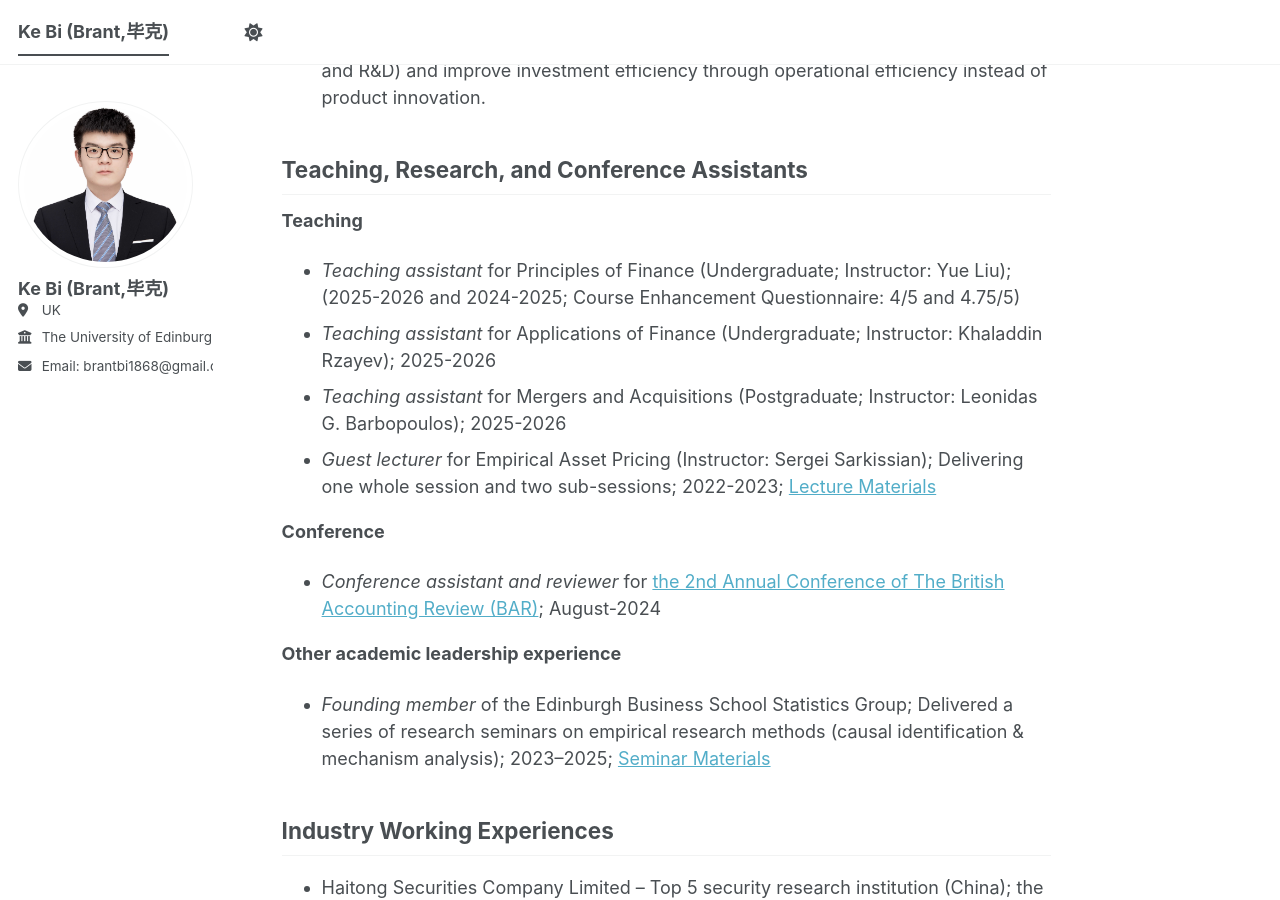
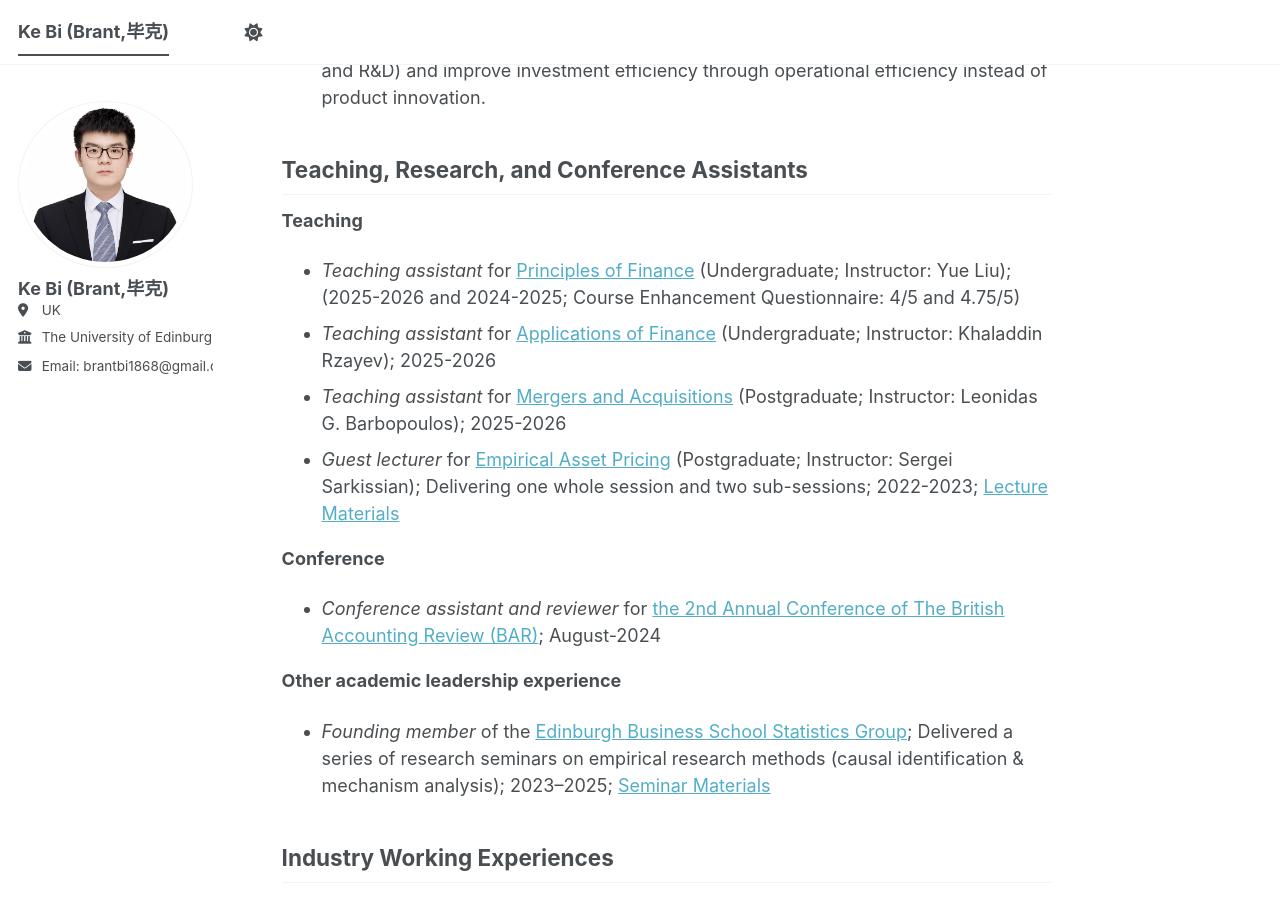
Before and after one commit to brant1868/brant1868.github.io, a Jekyll site: the page built from _pages/about.md, in a window 1280 px wide and 900 px high, scrolled down 1382 px. Built offline with Jekyll 4.4.1, drawn with Linux system fonts in a browser that asks for light colours; a script bundle is joined from its source files by our own code; library files that are not in the unit come from our copies.

Commit message:
Update about.md

```diff
--- a/_pages/about.md
+++ b/_pages/about.md
@@ -44,16 +44,16 @@ Teaching, Research, and Conference Assistants
 ------
 <!-- The University of Edinburgh, Business School -->
 **Teaching**
-- _Teaching assistant_ for Principles of Finance (Undergraduate; Instructor: Yue Liu); (2025-2026 and 2024-2025; Course Enhancement Questionnaire: 4/5 and 4.75/5)
-- _Teaching assistant_ for Applications of Finance (Undergraduate; Instructor: Khaladdin Rzayev); 2025-2026
-- _Teaching assistant_ for Mergers and Acquisitions (Postgraduate; Instructor: Leonidas G. Barbopoulos); 2025-2026
-- _Guest lecturer_ for Empirical Asset Pricing (Instructor: Sergei Sarkissian); Delivering one whole session and two sub-sessions; 2022-2023; [Lecture Materials](https://drive.google.com/drive/folders/1hnpZs2fTQ1Ec00MFrXASNdiUDNSlouEq?usp=sharing){:target="_blank" }
+- _Teaching assistant_ for [Principles of Finance](https://www.drps.ed.ac.uk/26-27/dpt/cxbust08003.htm){:target="_blank" } (Undergraduate; Instructor: Yue Liu); (2025-2026 and 2024-2025; Course Enhancement Questionnaire: 4/5 and 4.75/5)
+- _Teaching assistant_ for [Applications of Finance](https://www.drps.ed.ac.uk/26-27/dpt/cxbust08018.htm){:target="_blank" } (Undergraduate; Instructor: Khaladdin Rzayev); 2025-2026
+- _Teaching assistant_ for [Mergers and Acquisitions](https://www.drps.ed.ac.uk/25-26/dpt/cxcmse11458.htm){:target="_blank" } (Postgraduate; Instructor: Leonidas G. Barbopoulos); 2025-2026
+- _Guest lecturer_ for [Empirical Asset Pricing](https://www.drps.ed.ac.uk/23-24/dpt/cxcmse11509.htm){:target="_blank" } (Postgraduate; Instructor: Sergei Sarkissian); Delivering one whole session and two sub-sessions; 2022-2023; [Lecture Materials](https://drive.google.com/drive/folders/1hnpZs2fTQ1Ec00MFrXASNdiUDNSlouEq?usp=sharing){:target="_blank" }
 
 **Conference**
 - _Conference assistant and reviewer_ for [the 2nd Annual Conference of The British Accounting Review (BAR)](https://thebarevent.weebly.com/annual-conference.html){:target="_blank" }; August-2024
 
 **Other academic leadership experience**
-- _Founding member_ of the Edinburgh Business School Statistics Group; Delivered a series of research seminars on empirical research methods (causal identification & mechanism analysis); 2023–2025; [Seminar Materials](https://drive.google.com/drive/folders/1_9xI9PnWQI2MFzfQk9kzte9-9yZYGObr?usp=sharing){:target="_blank" }
+- _Founding member_ of the [Edinburgh Business School Statistics Group](https://uebs-stats-group.github.io/stats-tools/){:target="_blank" }; Delivered a series of research seminars on empirical research methods (causal identification & mechanism analysis); 2023–2025; [Seminar Materials](https://drive.google.com/drive/folders/1_9xI9PnWQI2MFzfQk9kzte9-9yZYGObr?usp=sharing){:target="_blank" }
 
 
 Industry Working Experiences
```
